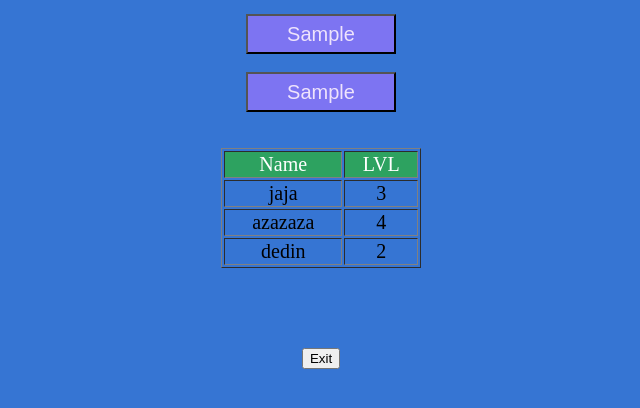
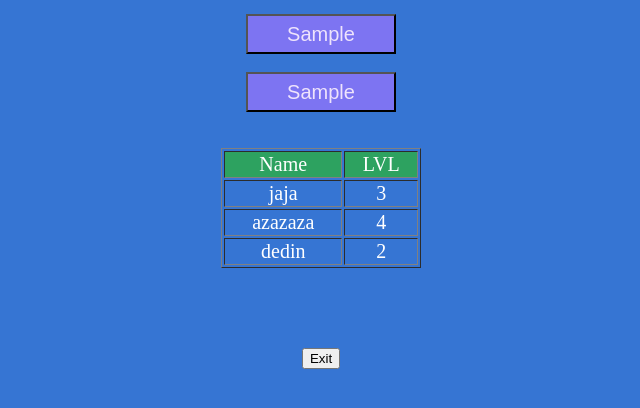
Before and after one commit to AlexandrFedorow/math_game_web, a Flask app: template templates/main.html in a window 1280 px wide. Shown: the part 286-694 px from the top of the page, without its empty margins (319-959 px from the left). Run offline with Flask 2, Linux system fonts and the light colour scheme; data comes from the database, SQL or seed files in the repository; the template is opened without the code that fills it: values that come from a table or form of the project are taken from there, most other values are stand-ins (such as "Sample title", 1, 10 or a date in 2020).

Commit message:
починил x6

```diff
--- a/templates/main.html
+++ b/templates/main.html
@@ -32,7 +32,7 @@
     </center>
     <center>
         <div class="lider">
-            <table class="lid_table" border="1">
+            <table class="lid_table" border="1" style="color:white">
                     <tr class="table_shap">
                         <td>Name</td>
                         <td>LVL</td>
```
